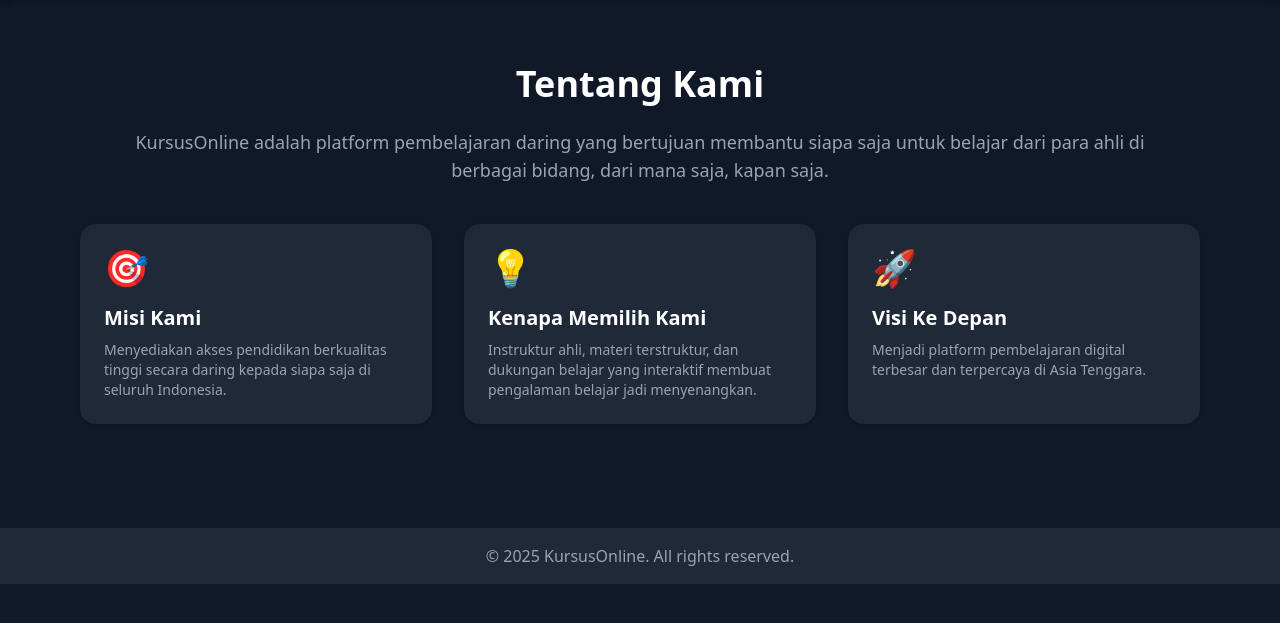
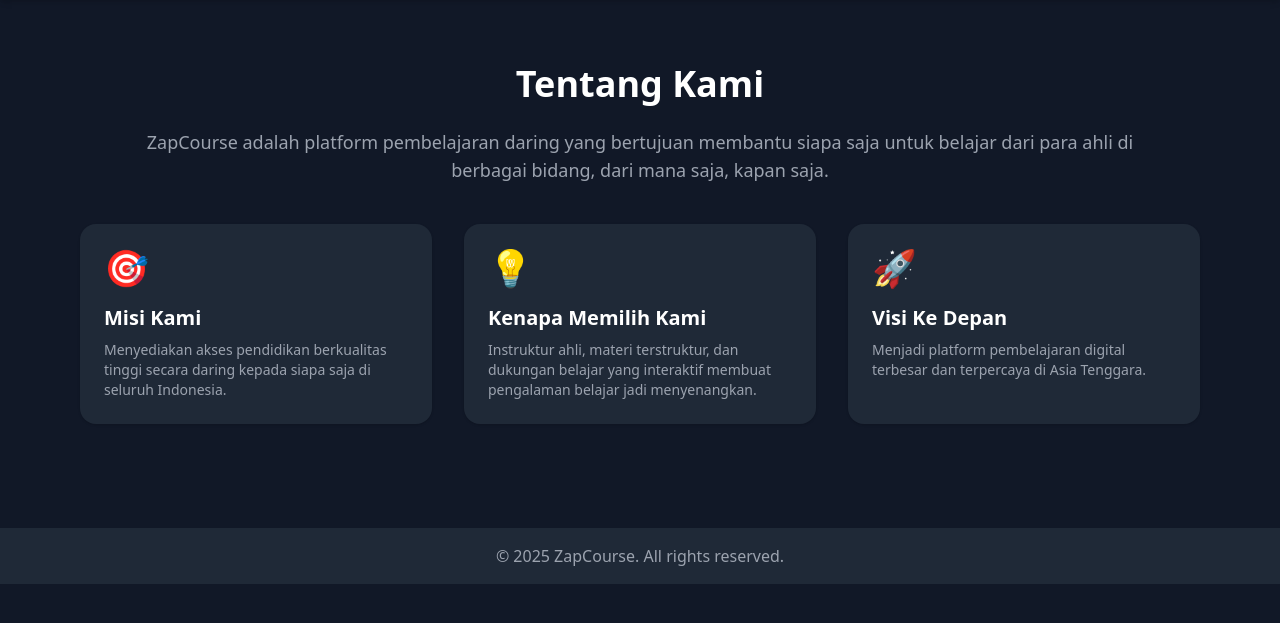
Before and after one commit to CristovRM/KursusOnline, a Django app: page /about in a window 1280 px wide. Shown: the part 64-687 px from the top of the page. Run offline with Django 5.2, Linux system fonts and the light colour scheme; some libraries are stand-ins or nearby versions.

Commit message:
ubah nama website

```diff
--- a/KursusOnline/main/templates/main/about.html
+++ b/KursusOnline/main/templates/main/about.html
@@ -1,13 +1,13 @@
 {% extends 'main/homebase.html' %}
 
-{% block title %}Tentang Kami - KursusOnline{% endblock %}
+{% block title %}Tentang Kami - ZapCourse{% endblock %}
 
 {% block content %}
 <section class="py-16 px-6 md:px-20">
   <div class="max-w-5xl mx-auto text-center">
     <h1 class="text-4xl font-extrabold mb-6">Tentang Kami</h1>
     <p class="text-gray-400 text-lg mb-10">
-      KursusOnline adalah platform pembelajaran daring yang bertujuan membantu siapa saja untuk belajar dari para ahli di berbagai bidang, dari mana saja, kapan saja.
+      ZapCourse adalah platform pembelajaran daring yang bertujuan membantu siapa saja untuk belajar dari para ahli di berbagai bidang, dari mana saja, kapan saja.
     </p>
   </div>
 
--- a/KursusOnline/main/templates/main/contact.html
+++ b/KursusOnline/main/templates/main/contact.html
@@ -1,6 +1,6 @@
 {% extends 'main/homebase.html' %}
 
-{% block title %}Contact - KursusOnline{% endblock %}
+{% block title %}Contact - ZapCourse{% endblock %}
 
 {% block content %}
 <section class="py-16 px-6 md:px-20">
--- a/KursusOnline/main/templates/main/course.html
+++ b/KursusOnline/main/templates/main/course.html
@@ -1,6 +1,6 @@
 {% extends 'main/homebase.html' %}
 
-{% block title %}Courses - KursusOnline{% endblock %}
+{% block title %}Courses - ZapCourse{% endblock %}
 
 {% block content %}
 <!-- Filter -->
--- a/KursusOnline/main/templates/main/home.html
+++ b/KursusOnline/main/templates/main/home.html
@@ -1,6 +1,6 @@
 {% extends 'main/homebase.html' %}
 
-{% block title %}Home - KursusOnline{% endblock %}
+{% block title %}Home - ZapCourse{% endblock %}
 
 <!-- Main Content -->
 {% block content %}
--- a/KursusOnline/main/templates/main/homebase.html
+++ b/KursusOnline/main/templates/main/homebase.html
@@ -2,7 +2,7 @@
 <html lang="en">
 <head>
   <meta charset="UTF-8">
-  <title>{% block title %}KursusOnline{% endblock %}</title>
+  <title>{% block title %}ZapCourse{% endblock %}</title>
   <meta name="viewport" content="width=device-width, initial-scale=1.0" />
   <script src="https://cdn.tailwindcss.com"></script>
 </head>
@@ -38,7 +38,7 @@
   {% block content %}{% endblock %}
 
   <footer class="bg-gray-800 text-gray-400 text-center py-4 mt-10">
-    &copy; 2025 KursusOnline. All rights reserved.
+    &copy; 2025 ZapCourse. All rights reserved.
   </footer>
 
   <script>
--- a/KursusOnline/main/templates/main/login.html
+++ b/KursusOnline/main/templates/main/login.html
@@ -1,6 +1,6 @@
 {% extends 'main/homebase.html' %}
 
-{% block title %}Login - KursusOnline{% endblock %}
+{% block title %}Login - ZapCourse{% endblock %}
 
 {% block content %}
 <main class="flex flex-col md:flex-row min-h-screen items-center justify-center px-6 py-12">
```
